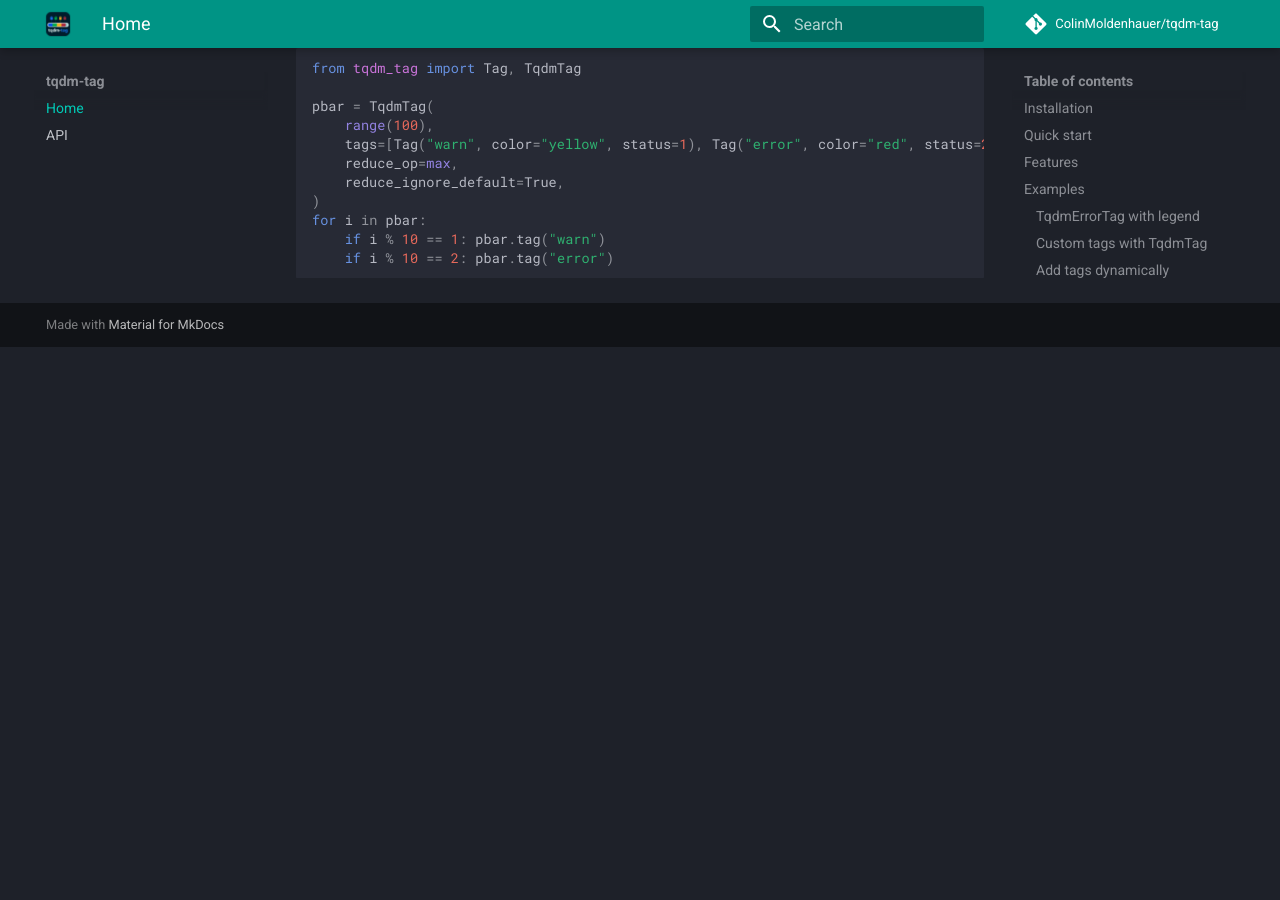
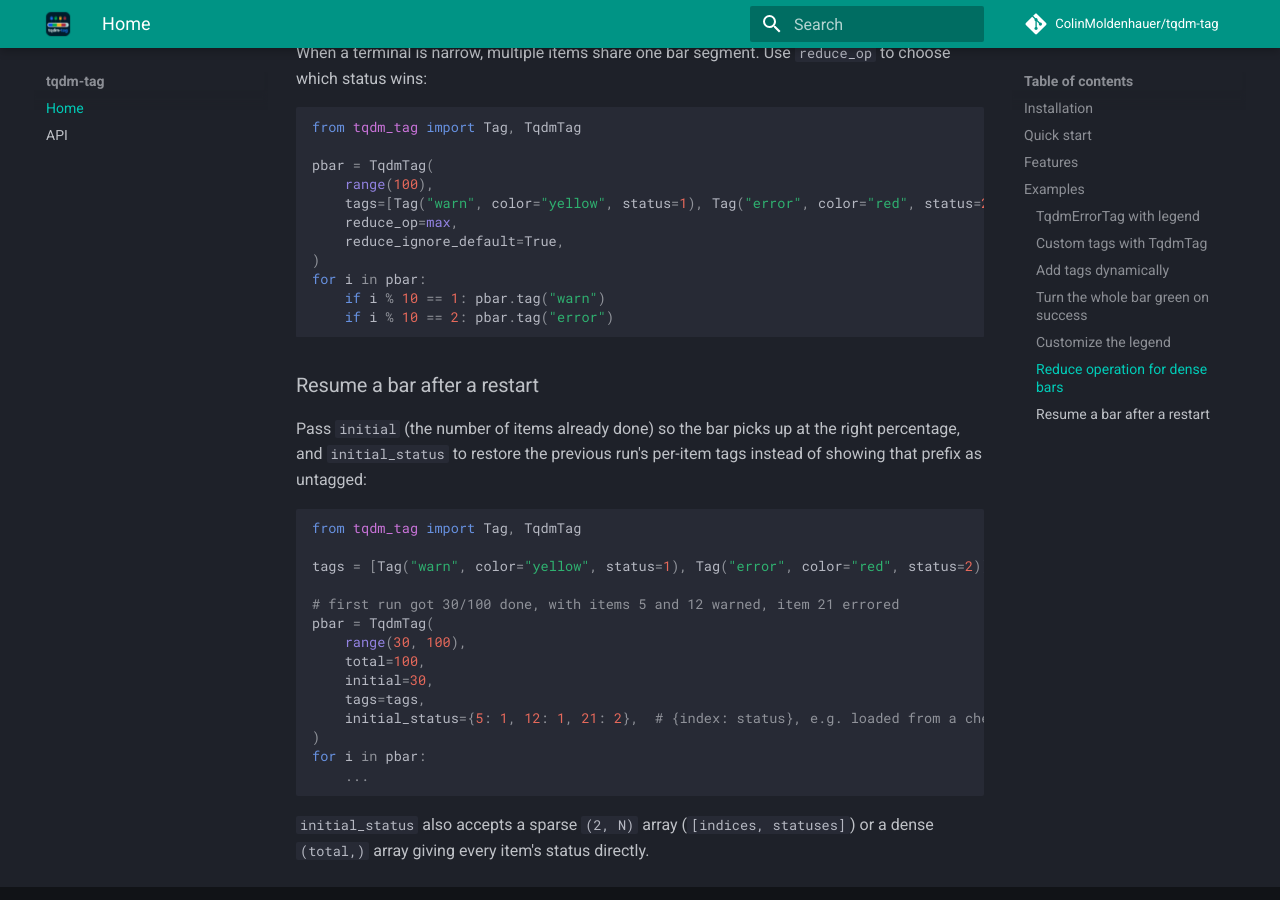
Before and after one commit to ColinMoldenhauer/tqdm-tag, an MkDocs documentation site: the page built from docs/index.md, in a window 1280 px wide and 900 px high, scrolled down 3115 px. Built offline with MkDocs 1.6.1 and Material for MkDocs 9.7.7, drawn with Linux system fonts in a browser that asks for light colours; comment, search, counter and statistics services are not loaded; before the commit the page ends 3462 px from its top, so only the background shows below that; some of the changed text lies outside the part shown.

Commit message:
Document initial/initial_status resume support in README and docs
Add a "Resume a bar after a restart" example to both README.md and
docs/index.md, plus a Features bullet in the docs, covering how
initial and initial_status pick a bar back up mid-run with restored
per-item tag history.

````diff
--- a/docs/index.md
+++ b/docs/index.md
@@ -43,6 +43,7 @@ See the [API reference](api.md) for full class and method documentation.
 - **Color support** — named colors (`"red"`, `"yellow"`, …) and hex strings (`"#ff4444"`).
 - **Status reduction** — configure how multiple tagged items within one bar segment are combined (`max`, `min`, or any callable).
 - **Custom legend** — `legend_format` accepts a callable for full control over the legend line.
+- **Resumable bars** — `initial` and `initial_status` pick a bar back up mid-run, restoring per-item tag history rather than starting the display from scratch.
 
 ## Examples
 
@@ -132,3 +133,26 @@ for i in pbar:
     if i % 10 == 1: pbar.tag("warn")
     if i % 10 == 2: pbar.tag("error")
 ```
+
+### Resume a bar after a restart
+
+Pass `initial` (the number of items already done) so the bar picks up at the right percentage, and `initial_status` to restore the previous run's per-item tags instead of showing that prefix as untagged:
+
+```python
+from tqdm_tag import Tag, TqdmTag
+
+tags = [Tag("warn", color="yellow", status=1), Tag("error", color="red", status=2)]
+
+# first run got 30/100 done, with items 5 and 12 warned, item 21 errored
+pbar = TqdmTag(
+    range(30, 100),
+    total=100,
+    initial=30,
+    tags=tags,
+    initial_status={5: 1, 12: 1, 21: 2},  # {index: status}, e.g. loaded from a checkpoint
+)
+for i in pbar:
+    ...
+```
+
+`initial_status` also accepts a sparse `(2, N)` array (`[indices, statuses]`) or a dense `(total,)` array giving every item's status directly.
````
Also changed, not shown: README.md (+23 -0 lines).
